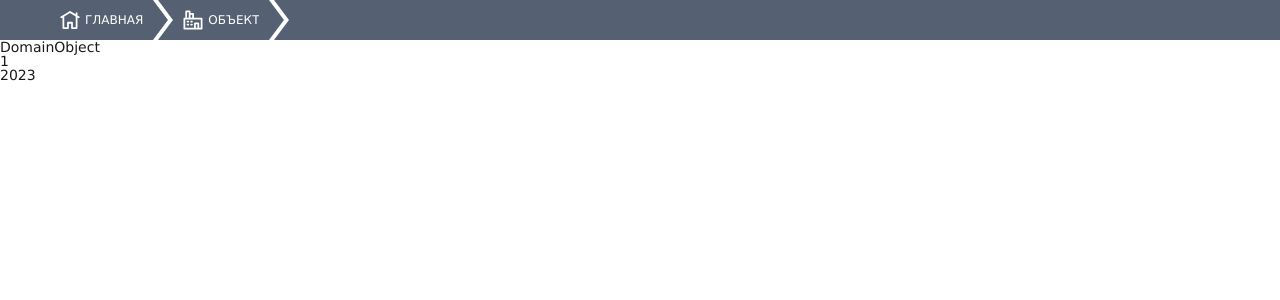
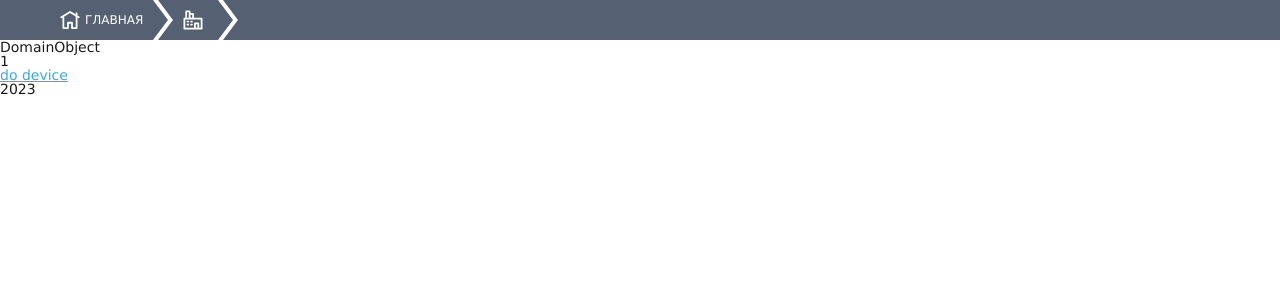
Before and after one commit to SokolOrlov/testcc, a React app: page /object/1 in a window 1280 px wide. Shown: the top 300 px of the page. Built offline with nearby package versions, Linux system fonts and the light colour scheme; sample sign-in values are in the browser's storage.

Commit message:
крошки2

```diff
--- a/src/components/AppRouter.tsx
+++ b/src/components/AppRouter.tsx
@@ -1,32 +1,41 @@
 import React from "react";
 import { createBrowserRouter, RouterProvider } from "react-router-dom";
 import AllObjects from "../pages/AllObjects/AllObjects";
+import Device from "../pages/Device/Device";
 import DomainObject from "../pages/DomainObject/DomainObject";
 import Login from "../pages/Login/Login";
+import ParentPage from "./Hoc/ParentPage";
 import { RequireAuth } from "./Hoc/RequireAuth";
 import Layout from "./Layout/Layout";
 
 const AppRouter = () => {
   const router = createBrowserRouter([
     {
+      id:"home",
       path: "/",
-      element: (
-        <RequireAuth>
-          <Layout />
-        </RequireAuth>
-      ),
+      element: (<RequireAuth><Layout /></RequireAuth>),
       loader:()=>{return { label: "ГЛАВНАЯ", icon: "home" }},
       children: [
         {
           index: true,
-          element: <AllObjects />,
-          // loader:()=>{return { label: "ГЛАВНАЯ", icon: "home" }},
+          element: <AllObjects /> ,
         },
         {
+          id:"object",
           path: "object/:id",
-          element: <DomainObject />,
+          element: <ParentPage id={"object"}><DomainObject /></ParentPage>,
           loader:()=>{return { label: "ОБЪЕКТ", icon: "company" }},
+          children:[
+            {
+              id:"device",
+              index:true,
+              path: "device/:id",
+              element: <Device />,
+              loader:()=>{return { label: "УСТРОЙСТВО", icon: "device" }},
+            },
+          ]
         },
+
       ],
     },
     {
--- a/src/components/Breadcrumbs/Breadcrumbs.tsx
+++ b/src/components/Breadcrumbs/Breadcrumbs.tsx
@@ -1,4 +1,4 @@
-import React from "react";
+import React, { useState } from "react";
 import { useLocation, useMatches } from "react-router-dom";
 import styles from "./Breadcrumbs.module.css";
 import Crumb from "./Crumb";
@@ -11,20 +11,23 @@ type CrumbData = {
 };
 
 const Breadcrumbs = ({}: Props) => {
+const [crumbss, setCrumbs] = useState([]);
+
   const location = useLocation();
-  console.log(location);
+  const matches = useMatches();
 
-  const matches = useMatches();
-  console.log(matches);
   let crumbs = matches
     .filter((match) => match.data)
-    .map((match,i) =>
-      <Crumb
+    .map((match, i) => {
+      const isLast = i === matches.filter((match) => match.data).length - 1;
+      return <Crumb
         key={match.id}
-        label={(match.data as CrumbData).label}
+        // label={location.state ? location.state.name : (match.data as CrumbData).label}
+        label={isLast && i !== 0 ? location.state?.name : (match.data as CrumbData).label}
         icon={(match.data as CrumbData).icon}
         path={match.pathname}
-        last={i===matches.filter((match) => match.data).length-1} />);
+        last={isLast} />;
+    });
 
   return <div className={styles.crumbs}>{crumbs}</div>;
 };
--- a/src/components/Breadcrumbs/Crumb.tsx
+++ b/src/components/Breadcrumbs/Crumb.tsx
@@ -1,4 +1,4 @@
-import React from "react";
+import React, { useEffect } from "react";
 import { Link } from "react-router-dom";
 import Svg from "../../UI/Svg";
 import styles from "./Breadcrumbs.module.css";
--- /dev/null
+++ b/src/components/Hoc/ParentPage.tsx
@@ -0,0 +1,17 @@
+import React from "react";
+import { Outlet, useMatches } from "react-router-dom";
+
+type Props = {
+  children: JSX.Element;
+  id: string;
+};
+
+const ParentPage = ({ children, id }: Props) => {
+  const matches = useMatches();
+
+  if (matches.slice(-1)[0].id !== id) return <Outlet />;
+
+  return children;
+};
+
+export default ParentPage;
--- /dev/null
+++ b/src/pages/Device/Device.tsx
@@ -0,0 +1,10 @@
+import React from "react";
+
+
+const Device = ()=>{
+    return(
+        <div>device</div>
+    )
+}
+
+export default Device;
--- a/src/pages/DomainObject/DomainObject.tsx
+++ b/src/pages/DomainObject/DomainObject.tsx
@@ -1,15 +1,18 @@
 import React from "react";
-import { useParams } from "react-router-dom";
+import { Link, useParams } from "react-router-dom";
 
+const DomainObject = () => {
+  let { id } = useParams();
 
-const DomainObject=()=>{
-    let { id } = useParams();
-    return(
-        <>
-        <div>DomainObject</div>
-        <p>{id}</p>
-        </>
-    )
-}
+  return (
+    <>
+      <div>DomainObject</div>
+      <p>{id}</p>
+      <Link to={`device/2`} state={{ name: "device1" }}>
+        do device
+      </Link>
+    </>
+  );
+};
 
 export default DomainObject;
```
Also changed, not shown: src/components/Breadcrumbs/Breadcrumbs.module.css (+5 -5 lines), src/components/Breadcrumbs/useCrumbs.ts (added, +8 -0 lines), src/routes/index.tsx (deleted, +0 -11 lines).
